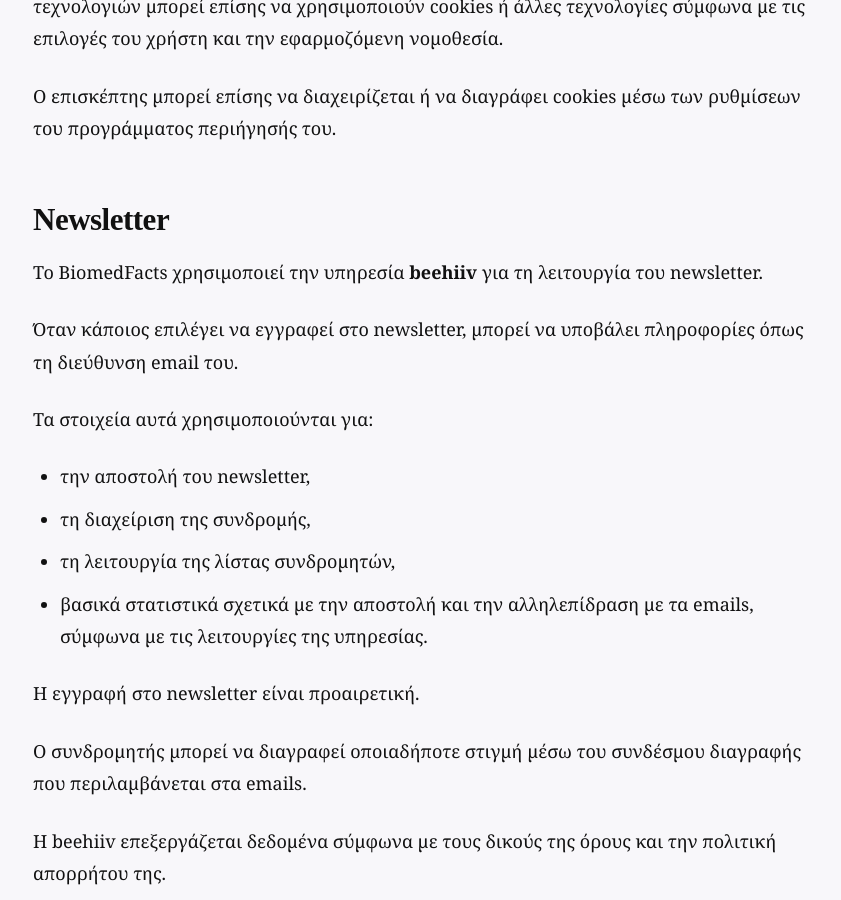
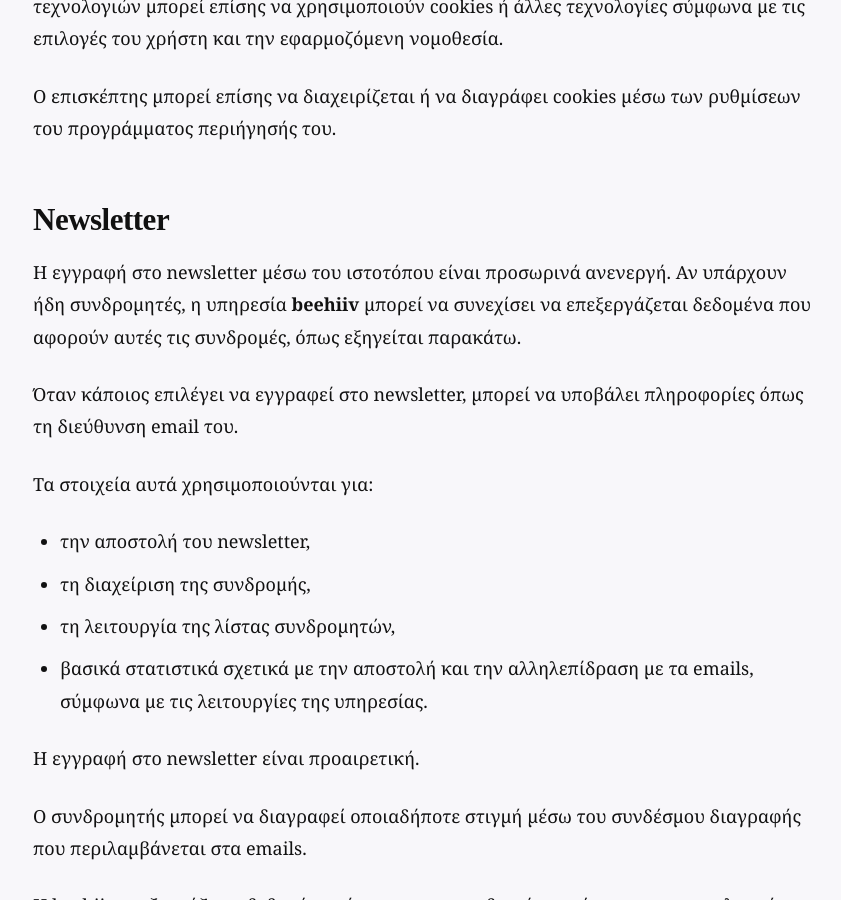
Before and after one commit to BiomedFacts/BiomedFacts, a Jekyll site: the page built from privacy-policy.md, in a window 1280 px wide and 900 px high, scrolled down 6030 px. Shown: the whole window, without its empty margins (217-1058 px from the left). Built offline with Jekyll 4.4.1, drawn with Linux system fonts in a browser that asks for light colours; some of the changed text lies outside the part shown.

Commit message:
Update privacy-policy.md

```diff
--- a/privacy-policy.md
+++ b/privacy-policy.md
@@ -133,7 +133,7 @@
 
 ## Newsletter
 
-Το BiomedFacts χρησιμοποιεί την υπηρεσία **beehiiv** για τη λειτουργία του newsletter.
+Η εγγραφή στο newsletter μέσω του ιστοτόπου είναι προσωρινά ανενεργή. Αν υπάρχουν ήδη συνδρομητές, η υπηρεσία **beehiiv** μπορεί να συνεχίσει να επεξεργάζεται δεδομένα που αφορούν αυτές τις συνδρομές, όπως εξηγείται παρακάτω.
 
 Όταν κάποιος επιλέγει να εγγραφεί στο newsletter, μπορεί να υποβάλει πληροφορίες όπως τη διεύθυνση email του.
 
```
Also changed, not shown: other parts of privacy-policy.md (+1 -1 lines).
